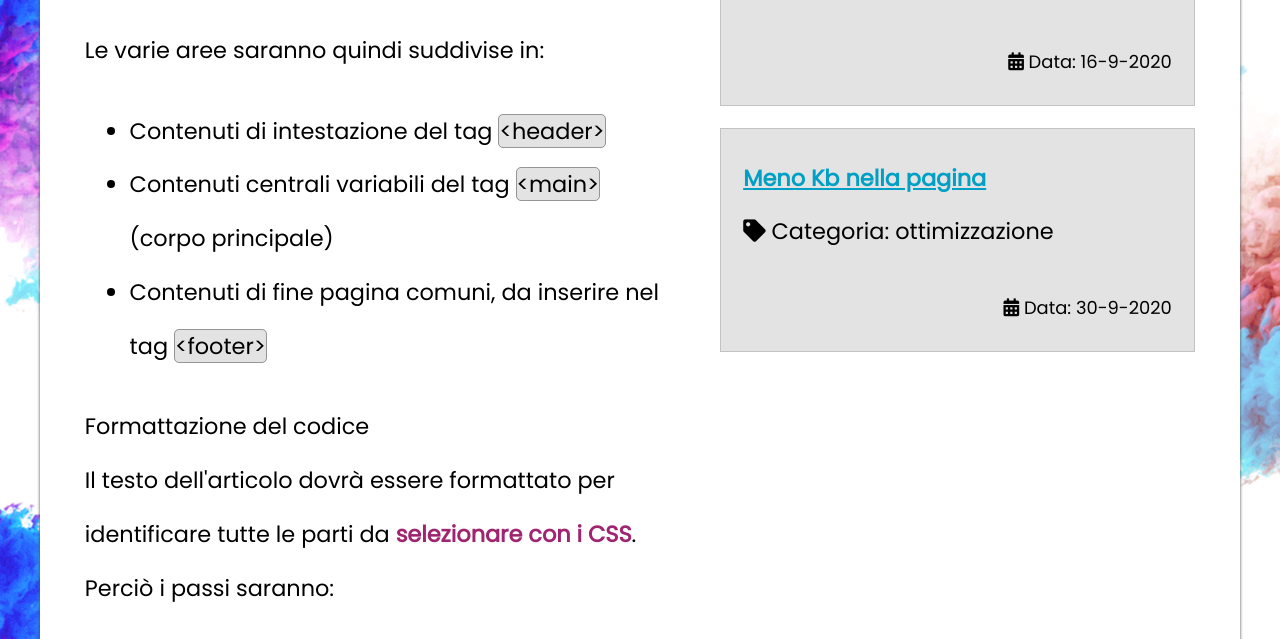
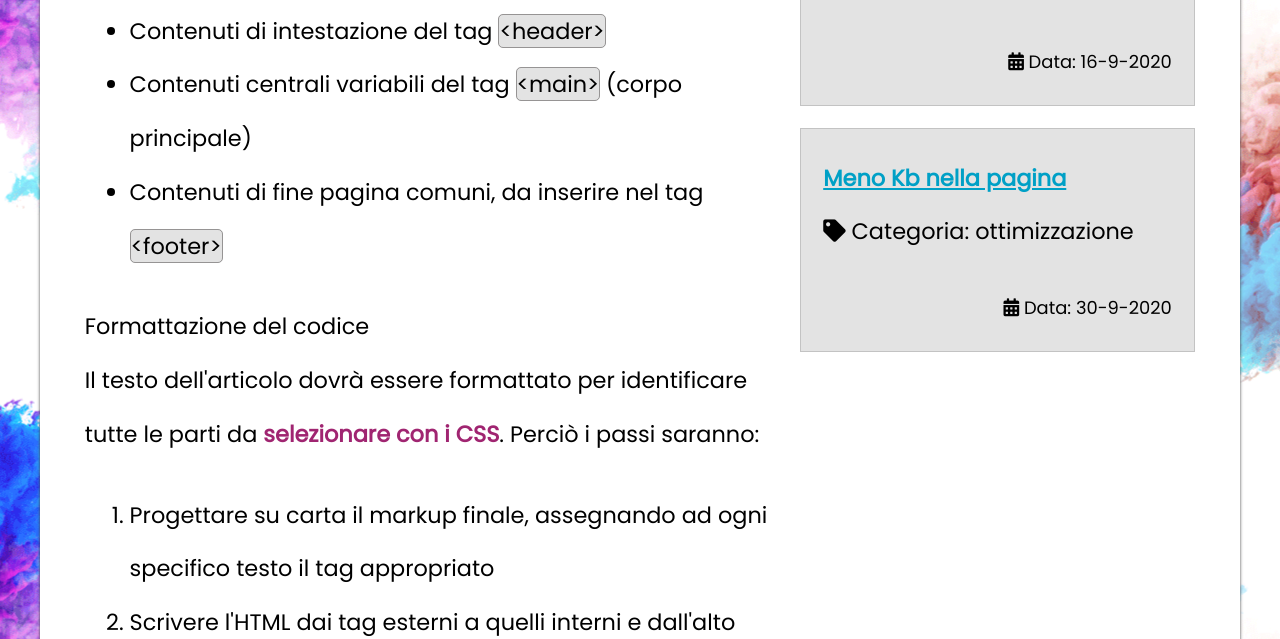
Before and after one commit to Lucalatt/Corso-Full-Stack, a plain HTML site: page Esercizio 7/Grid/articolo.html in a window 1280 px wide. Shown: the part 846-1485 px from the top of the page. Drawn offline with Linux system fonts and the light colour scheme.

Commit message:
commit 5

```diff
--- a/Esercizio 7/Grid/assets/css/stile.css
+++ b/Esercizio 7/Grid/assets/css/stile.css
@@ -331,10 +331,15 @@ footer a {
 }
 
 @media screen and (min-width:800px) {
+
+
+    article {grid-area:article}
+    aside {grid-area:aside}
+
     main {
         display: grid;
-        grid-template-areas: 'artcle aside';
-        gap: 40px;
+        grid-template-areas: 'article article aside';
+        gap: 10px;
     }
 
     section {
```
